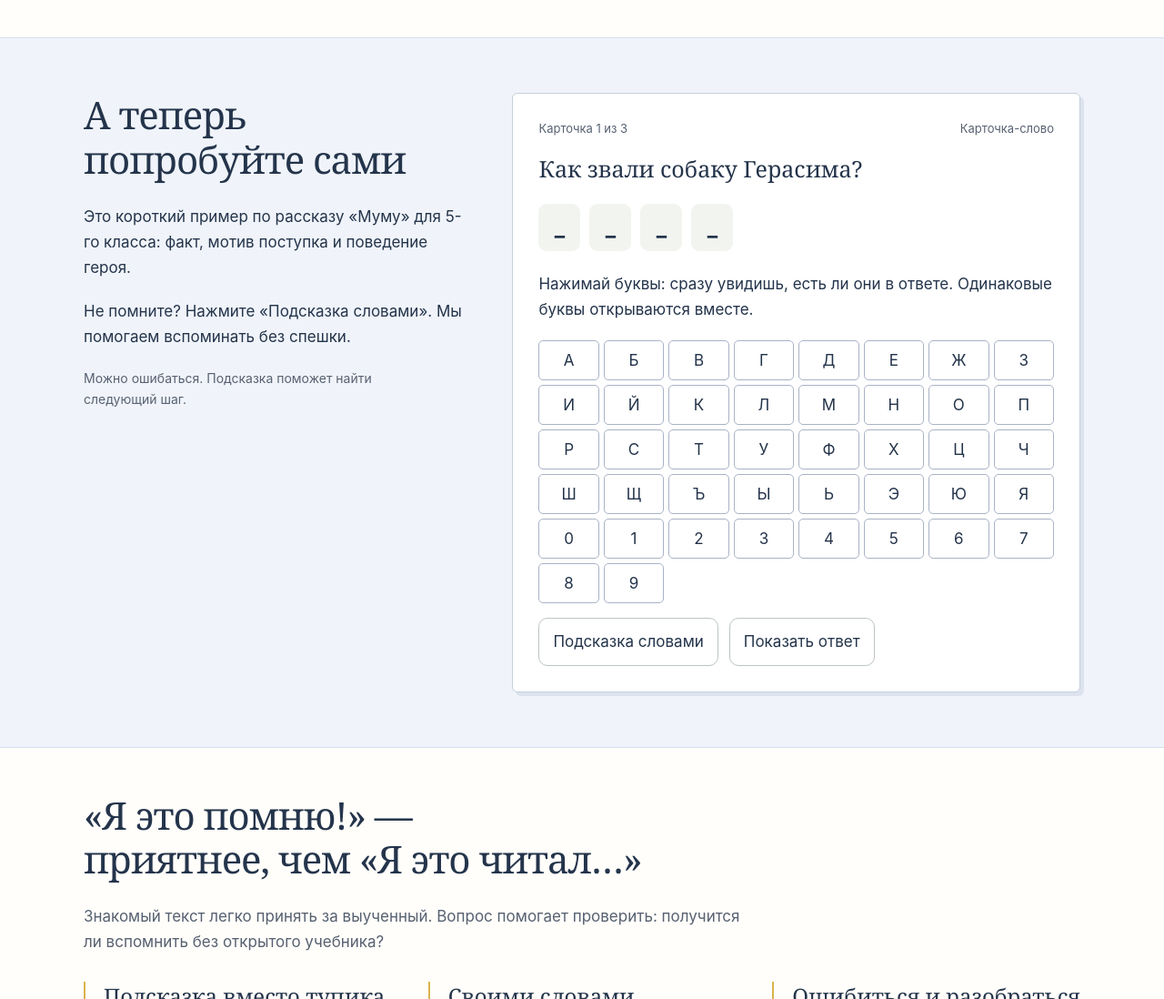
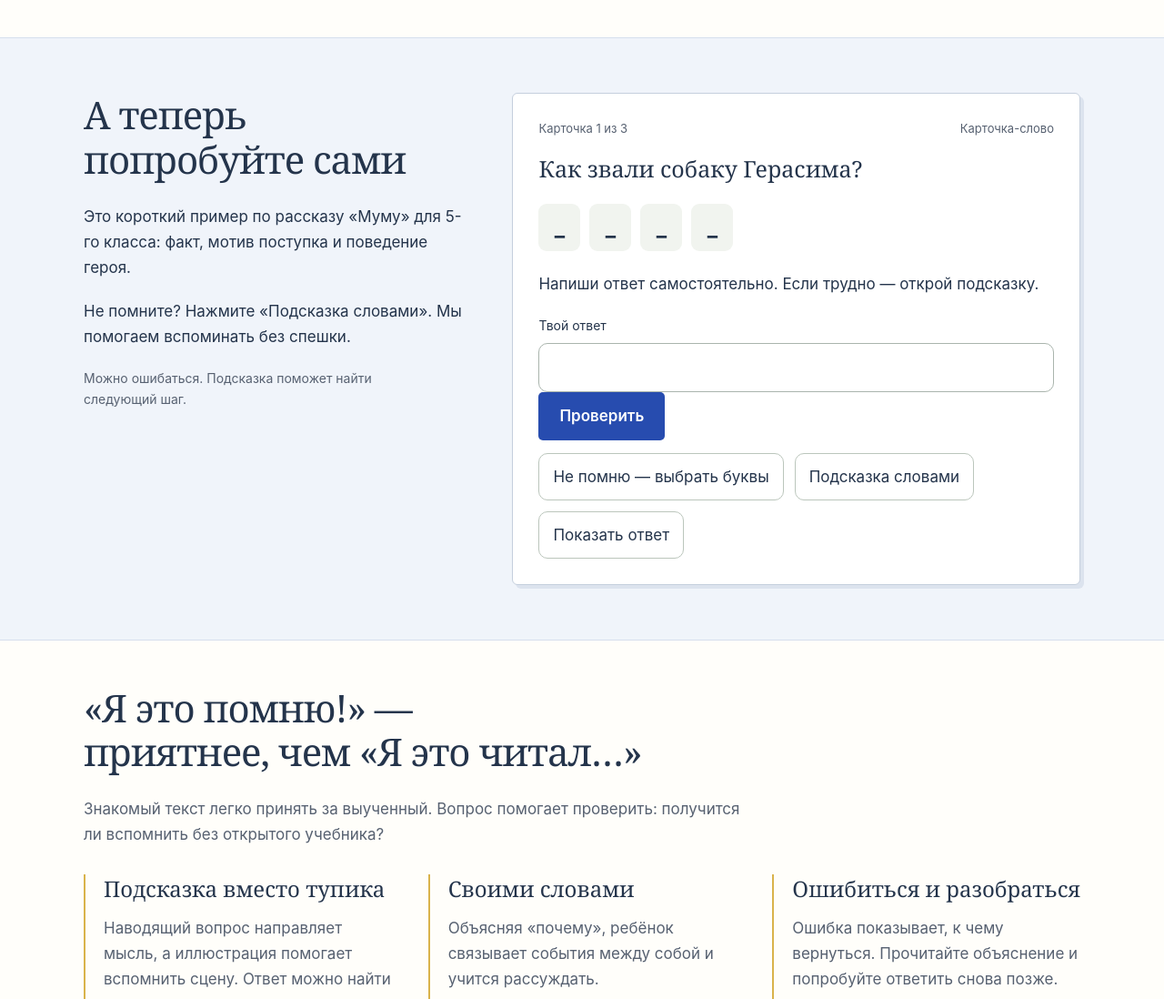
Before and after one commit to chueva-tania/smart-cards, a plain HTML site: page index.html in a window 1280 px wide. Shown: the part 1245-2343 px from the top of the page at 91% size. Drawn offline with Linux system fonts and the light colour scheme.

Commit message:
Restore typed word answers with optional letter help

```diff
--- a/demo.js
+++ b/demo.js
@@ -22,19 +22,24 @@ function render(){
 }
 function renderWord(c){
  const selected=new Set(), row=el('div',null,'slots'),clues=el('div'),keys=el('div',null,'letter-keys'),actions=el('div',null,'actions'),feedback=el('p',null,'feedback');
- let shown=0,done=false;
+ let shown=0,done=false,help=false;
+ const form=el('form'), label=el('label','Твой ответ'), input=el('input'), check=el('button','Проверить','primary');
+ label.htmlFor='demo-word-answer';input.id='demo-word-answer';input.autocomplete='off';check.type='submit';form.append(label,input,check);
+ form.addEventListener('submit',e=>{e.preventDefault();if(!norm(input.value))return;if(norm(input.value)===norm(c.a)){finish(true);}else{feedback.textContent='Неверно. Попробуй ещё раз или открой подсказку.';input.focus();}});
+ keys.hidden=true;
+ const toggle=button('Не помню — выбрать буквы',()=>{help=!help;keys.hidden=!help;form.hidden=help;toggle.textContent=help?'Напечатать ответ самостоятельно':'Не помню — выбрать буквы';if(!help)input.focus();});
  feedback.setAttribute('aria-live','polite');row.setAttribute('aria-label','Ответ');
  const keyOf=s=>s.toUpperCase().replaceAll('Ё','Е');
  const letters=[...c.a], answer=new Set(letters.filter(x=>!/[\s–—-]/u.test(x)).map(keyOf));
  function slots(full=false){row.replaceChildren();letters.forEach(l=>{const gap=/[\s–—-]/u.test(l),visible=full||selected.has(keyOf(l));row.append(el('span',gap?l:visible?l:'_',gap?'slot gap':visible?'slot reveal':'slot'));});}
- function finish(known){done=true;slots(true);keys.remove();actions.replaceChildren();feedback.textContent=known?'Верно! Ответ собран.':'Ответ открыт. Попробуй вспомнить его самостоятельно в следующий раз.';feedback.className=known?'feedback success':'feedback';exercise.append(el('p',c.a,'answer'));actions.append(button('Следующая карточка',()=>{index++;hints=0;phase='answer';render();const heading=exercise.querySelector('h3');heading.tabIndex=-1;heading.focus()},'primary'));}
+ function finish(known){done=true;slots(true);form.remove();keys.remove();actions.replaceChildren();feedback.textContent=known?'Верно!':'Ответ открыт. Попробуй вспомнить его самостоятельно в следующий раз.';feedback.className=known?'feedback success':'feedback';exercise.append(el('p',c.a,'answer'));actions.append(button('Следующая карточка',()=>{index++;hints=0;phase='answer';render();const heading=exercise.querySelector('h3');heading.tabIndex=-1;heading.focus()},'primary'));}
  const buttons=new Map();
  function pick(ch){ch=keyOf(ch);if(done||selected.has(ch)||!buttons.has(ch))return;selected.add(ch);const hit=answer.has(ch),b=buttons.get(ch);b.disabled=true;b.classList.add(hit?'hit':'miss');b.setAttribute('aria-label',ch+(hit?', есть в ответе':', нет в ответе'));slots();feedback.textContent=hit?'«'+ch+'» есть в ответе.':'«'+ch+'» нет в ответе. Попробуй другую.';if([...answer].every(l=>selected.has(l)))finish(true);}
  for(const ch of 'АБВГДЕЖЗИЙКЛМНОПРСТУФХЦЧШЩЪЫЬЭЮЯ0123456789'){const b=button(ch,()=>pick(ch),'letter-key');buttons.set(ch,b);keys.append(b);}
  const hint=button('Подсказка словами',()=>{clues.append(el('p',c.clues[shown++],'word-clue'));if(shown===c.clues.length)hint.disabled=true;});
- actions.append(hint,button('Показать ответ',()=>finish(false)));
- exercise.append(row,el('p','Нажимай буквы: сразу увидишь, есть ли они в ответе. Одинаковые буквы открываются вместе.'),clues,keys,feedback,actions);
- exercise.onkeydown=e=>{if(e.ctrlKey||e.metaKey||e.altKey||e.key.length!==1)return;if(buttons.has(keyOf(e.key))){e.preventDefault();pick(e.key);}};
+ actions.append(toggle,hint,button('Показать ответ',()=>finish(false)));
+ exercise.append(row,el('p','Напиши ответ самостоятельно. Если трудно — открой подсказку.'),clues,form,keys,feedback,actions);
+ exercise.onkeydown=e=>{if(!help||done||e.ctrlKey||e.metaKey||e.altKey||e.key.length!==1)return;if(buttons.has(keyOf(e.key))){e.preventDefault();pick(e.key);}};
  slots();
 }
 render();
--- a/index.html
+++ b/index.html
@@ -3,7 +3,7 @@
 <title>Вспоминалка — повторить материал перед уроком</title>
 <meta name="description" content="Карточки по школьным темам: вспоминайте ответы своими словами, открывайте иллюстрации и наводящие вопросы. Попробуйте три карточки бесплатно без регистрации.">
 <meta property="og:title" content="Вспоминалка — не зубрить, а вспоминать"><meta property="og:description" content="Иллюстрации и наводящие вопросы помогают повторить прочитанное перед уроком."><meta property="og:image" content="https://vspominalka.ru/assets/mumu-friend.png"><meta name="theme-color" content="#f6f3ec">
-<link rel="stylesheet" href="landing.css?v=3"><script src="demo.js?v=3" defer></script></head><body>
+<link rel="stylesheet" href="landing.css?v=4"><script src="demo.js?v=4" defer></script></head><body>
 <header class="nav wrap"><a class="brand" href="/" aria-label="Вспоминалка — главная"><img class="brand-mark" src="assets/logo-umnik.svg" alt="" width="46" height="46">Вспоминалка</a><nav aria-label="Основная навигация"><a href="#inside">Что внутри</a><a href="#questions">Вопросы</a><a class="button small" href="#demo">Попробовать</a></nav></header>
 <main>
 <section class="hero wrap"><div class="hero-copy"><h1>Не зубрить,<br>а <em>вспоминать</em></h1><p class="lead">Прочитал — а на уроке всё вылетело из головы? Потренируйтесь вспоминать заранее. Короткие вопросы и подсказки помогут повторить главное и заметить, что стоит разобрать ещё раз.</p><a class="button" href="#demo">Начать с «Муму» <span aria-hidden="true">→</span></a></div><figure class="hero-art"><img src="assets/mumu-friend.png" alt="Герасим сидит рядом с Муму и ласково гладит её" width="1536" height="1024" fetchpriority="high"><figcaption><span>И. С. Тургенев · «Муму»</span></figcaption></figure></section>
--- a/landing.css
+++ b/landing.css
@@ -40,3 +40,5 @@ h2{font-size:clamp(30px,3.5vw,42px);letter-spacing:-.025em;line-height:1.16}
 
 .brand-mark{width:46px;height:46px;object-fit:contain;flex:none}.brand{gap:8px}.letter-keys{display:grid;grid-template-columns:repeat(8,minmax(0,1fr));gap:5px;margin:16px 0}.letter-key{min-height:44px;padding:0;font-size:17px;border:1px solid #a8b3c5;background:#fff;color:#23334a;border-radius:5px}.letter-key.hit{background:#e0f1df;color:#235527}.letter-key.miss{background:#eee;color:#626262;text-decoration:line-through}.word-clue{border-left:3px solid #c99b43;padding:8px 12px}.letter-key:focus-visible{outline:3px solid #3157ad;outline-offset:2px}.slots{flex-wrap:wrap}.slot.gap{border:0;width:10px}@media(max-width:400px){.brand{font-size:21px}.brand-mark{width:38px;height:38px}}
 @media(max-width:480px){.letter-keys{grid-template-columns:repeat(6,minmax(0,1fr))}}
+
+[hidden]{display:none!important}
```
